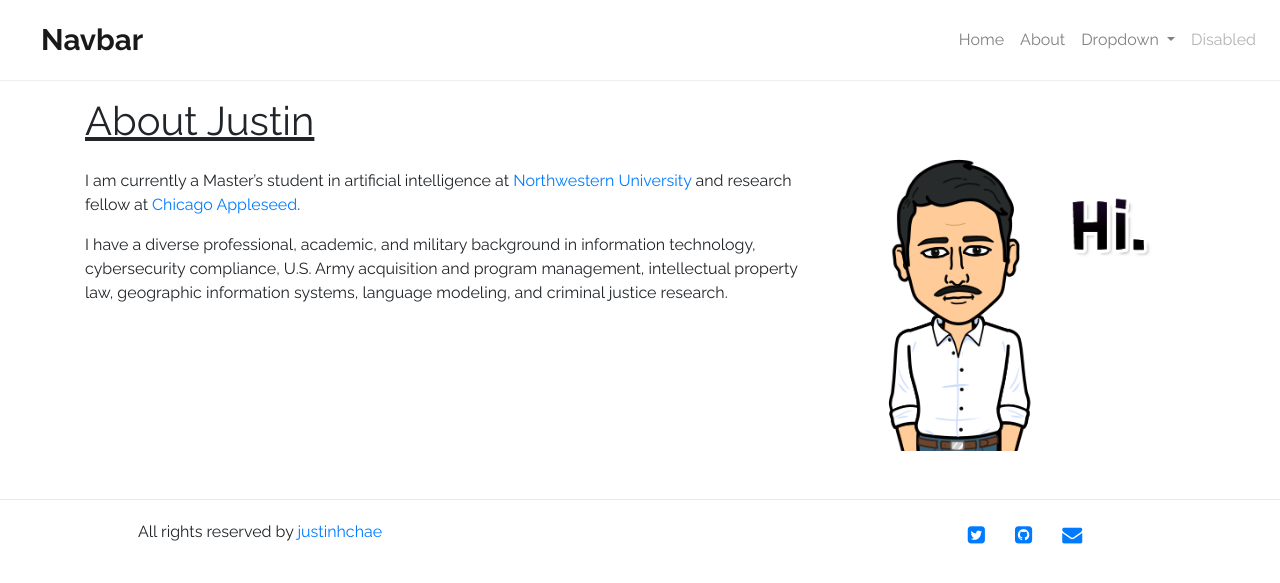
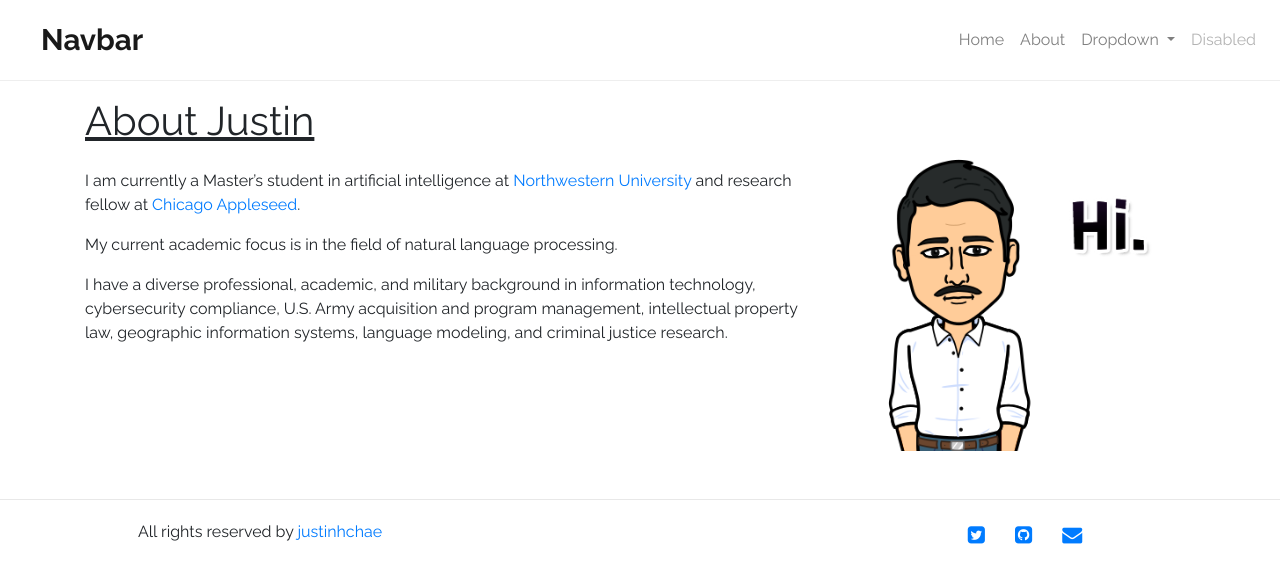
Before and after one commit to justinhchae/justinhchae.github.io, a Jekyll site: the page built from about.md, in a window 1280 px wide. Shown: the top 583 px of the page. Built offline with Jekyll 4.4.1, drawn with Linux system fonts in a browser that asks for light colours.

Commit message:
Update about.md

```diff
--- a/about.md
+++ b/about.md
@@ -10,6 +10,8 @@ I am currently a Master's student in artificial intelligence at
 and research fellow at
 [Chicago Appleseed](https://www.chicagoappleseed.org/about-us/our-staff/).
 
+My current academic focus is in the field of natural language processing.
+
 I have a diverse professional, academic, and military background in information technology,
 cybersecurity compliance, U.S. Army acquisition and program management, intellectual property law,
 geographic information systems, language modeling, and criminal justice research.
```
